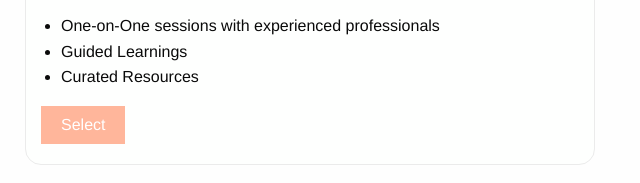
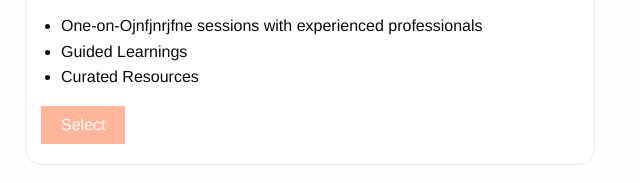
Before and after one commit to nimishabhagat64/puddleshaker, a plain HTML site: page choosePlan.html in a window 1280 px wide. Shown: the part 419-602 px from the top of the page, 630-1270 px from the left. Drawn offline with Linux system fonts and the light colour scheme; a web font is replaced by a local one.

Commit message:
new changes

```diff
--- a/choosePlan.html
+++ b/choosePlan.html
@@ -57,7 +57,7 @@
                     <h3>Mentorship Plan <span>$99.99/month</span></h3>
                     <p>One-on-One connect with the mentors on a regular basis and get real time guidance.</p>
                     <ul>
-                        <li>One-on-One sessions with experienced professionals</li>
+                        <li>One-on-Ojnfjnrjfne sessions with experienced professionals</li>
                         <li>Guided Learnings</li>
                         <li>Curated Resources</li>
                     </ul>
```
